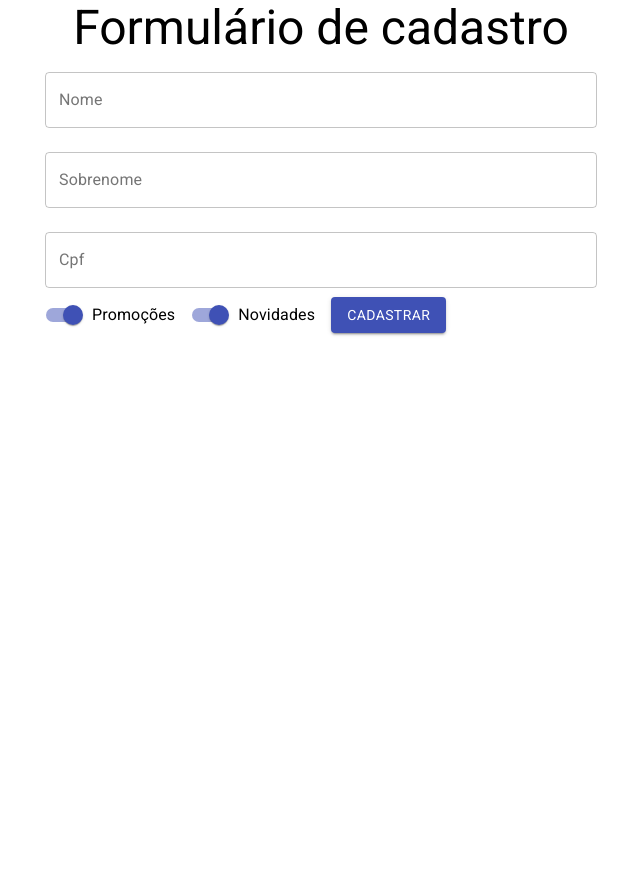
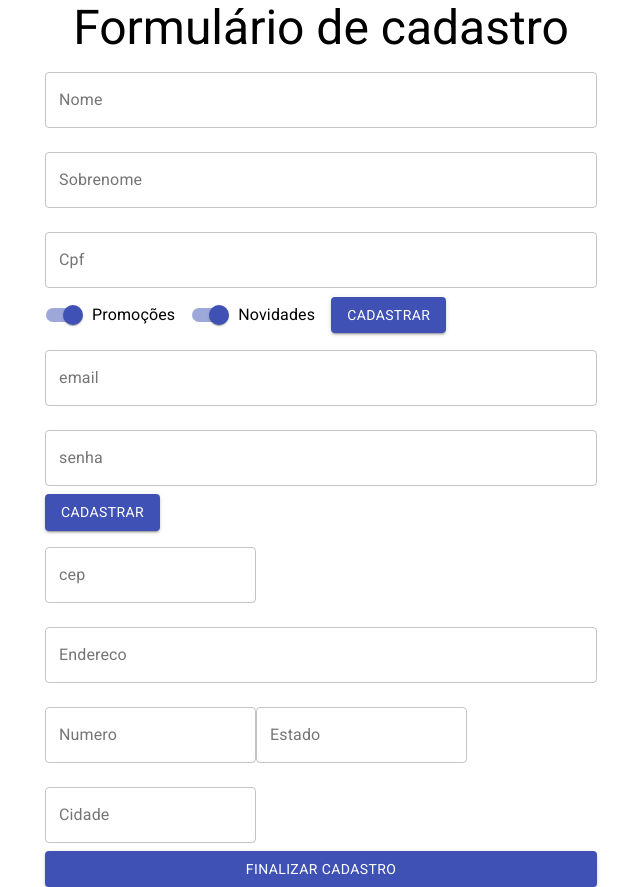
Before and after one commit to FabrizioGomes/react-form, a React (Create React App) app: page / in a window 1280 px wide. Shown: the whole page, without its empty margins (319-959 px from the left). Before the commit the page ends 800 px from the top, so only its background shows below. Built offline with nearby package versions, Linux system fonts and the light colour scheme.

Commit message:
Adding new forms

```diff
--- /dev/null
+++ b/src/components/FormularioCadastro/DadosEntrega.jsx
@@ -0,0 +1,50 @@
+import React from "react";
+import { TextField, Button } from "@material-ui/core";
+
+function DadosEntrega() {
+  return (
+    <form>
+      <TextField
+        id="cep"
+        label="cep"
+        type="number"
+        variant="outlined"
+        margin="normal"
+      ></TextField>
+      <TextField
+        id="endereco"
+        label="Endereco"
+        type="text"
+        variant="outlined"
+        margin="normal"
+        fullWidth
+      ></TextField>
+      <TextField
+        id="numero"
+        label="Numero"
+        type="number"
+        variant="outlined"
+        margin="normal"
+      ></TextField>
+      <TextField
+        id="estado"
+        label="Estado"
+        type="text"
+        variant="outlined"
+        margin="normal"
+      ></TextField>
+      <TextField
+        id="cidade"
+        label="Cidade"
+        type="text"
+        variant="outlined"
+        margin="normal"
+      ></TextField>
+      <Button type="submit" variant="contained" color="primary" fullWidth>
+        Finalizar Cadastro
+      </Button>
+    </form>
+  );
+}
+
+export default DadosEntrega;
--- /dev/null
+++ b/src/components/FormularioCadastro/DadosPessoais.jsx
@@ -0,0 +1,94 @@
+import React, { useState } from "react";
+import { TextField, Button, Switch, FormControlLabel } from "@material-ui/core";
+
+function DadosPessoais({aoEnviar, validarCPF}) {
+  const [nome, setNome] = useState("");
+  const [sobrenome, setSobrenome] = useState("");
+  const [cpf, setCpf] = useState("");
+  const [promocoes, setPromocoes] = useState(true);
+  const [novidades, setNovidades] = useState(true);
+  const [erros, setErros] = useState({cpf:{valido:true, texto:""}});
+
+  return (
+    <form
+      onSubmit={(event) => {
+        event.preventDefault();
+        aoEnviar({nome, sobrenome,cpf, novidades, promocoes})
+      }}
+    >
+      <TextField
+        value={nome}
+        onChange={(event) => {
+          setNome(event.target.value);
+        }}
+        id="nome"
+        label="Nome"
+        variant="outlined"
+        margin="normal"
+        fullWidth
+      />
+      <TextField
+        value={sobrenome}
+        onChange={(event) => {
+          setSobrenome(event.target.value);
+        }}
+        id="sobrenome"
+        label="Sobrenome"
+        variant="outlined"
+        margin="normal"
+        fullWidth
+      />
+      <TextField
+        value={cpf}
+        onChange={(event) => {
+          setCpf(event.target.value);
+        }}
+
+        onBlur={(event)=>{
+          const ehValido = validarCPF(cpf);
+          setErros({cpf:ehValido})
+        }}
+        error={!erros.cpf.valido}
+        helperText={erros.cpf.texto}
+        id="cpf"
+        label="Cpf"
+        variant="outlined"
+        margin="normal"
+        fullWidth
+      />
+
+      <FormControlLabel
+        label="Promoções"
+        control={
+          <Switch
+            checked={promocoes}
+            onChange={(event) => {
+              setPromocoes(event.target.checked);
+            }}
+            name="promocoes"
+            color="primary"
+          />
+        }
+      />
+      <FormControlLabel
+        label="Novidades"
+        control={
+          <Switch
+            checked={novidades}
+            onChange={(event) => {
+              setNovidades(event.target.checked);
+            }}
+            name="novidades"
+            color="primary"
+          />
+        }
+      />
+
+      <Button type="submit" variant="contained" color="primary">
+        Cadastrar
+      </Button>
+    </form>
+  );
+}
+
+export default DadosPessoais;
--- /dev/null
+++ b/src/components/FormularioCadastro/DadosUsuario.jsx
@@ -0,0 +1,30 @@
+import React from "react";
+import { TextField, Button } from "@material-ui/core";
+
+function DadosUsuario() {
+  return (
+    <form>
+      <TextField
+        id="email"
+        label="email"
+        type="email"
+        variant="outlined"
+        margin="normal"
+        fullWidth
+      ></TextField>
+      <TextField
+        id="senha"
+        label="senha"
+        type="password"
+        variant="outlined"
+        margin="normal"
+        fullWidth
+      ></TextField>
+      <Button type="submit" variant="contained" color="primary">
+        Cadastrar
+      </Button>
+    </form>
+  );
+}
+
+export default DadosUsuario;
--- a/src/components/FormularioCadastro/FormularioCadastro.jsx
+++ b/src/components/FormularioCadastro/FormularioCadastro.jsx
@@ -1,93 +1,16 @@
 import React, { useState } from "react";
-import { TextField, Button, Switch, FormControlLabel } from "@material-ui/core";
+import DadosPessoais from "./DadosPessoais";
+import DadosUsuario from "./DadosUsuario";
+import DadosEntrega from "./DadosEntrega";
 
 function FormularioCadastro({aoEnviar, validarCPF}) {
-  const [nome, setNome] = useState("");
-  const [sobrenome, setSobrenome] = useState("");
-  const [cpf, setCpf] = useState("");
-  const [promocoes, setPromocoes] = useState(true);
-  const [novidades, setNovidades] = useState(true);
-  const [erros, setErros] = useState({cpf:{valido:true, texto:""}});
 
   return (
-    <form
-      onSubmit={(event) => {
-        event.preventDefault();
-        aoEnviar({nome, sobrenome,cpf, novidades, promocoes})
-      }}
-    >
-      <TextField
-        value={nome}
-        onChange={(event) => {
-          setNome(event.target.value);
-        }}
-        id="nome"
-        label="Nome"
-        variant="outlined"
-        margin="normal"
-        fullWidth
-      />
-      <TextField
-        value={sobrenome}
-        onChange={(event) => {
-          setSobrenome(event.target.value);
-        }}
-        id="sobrenome"
-        label="Sobrenome"
-        variant="outlined"
-        margin="normal"
-        fullWidth
-      />
-      <TextField
-        value={cpf}
-        onChange={(event) => {
-          setCpf(event.target.value);
-        }}
-
-        onBlur={(event)=>{
-          const ehValido = validarCPF(cpf);
-          setErros({cpf:ehValido})
-        }}
-        error={!erros.cpf.valido}
-        helperText={erros.cpf.texto}
-        id="cpf"
-        label="Cpf"
-        variant="outlined"
-        margin="normal"
-        fullWidth
-      />
-
-      <FormControlLabel
-        label="Promoções"
-        control={
-          <Switch
-            checked={promocoes}
-            onChange={(event) => {
-              setPromocoes(event.target.checked);
-            }}
-            name="promocoes"
-            color="primary"
-          />
-        }
-      />
-      <FormControlLabel
-        label="Novidades"
-        control={
-          <Switch
-            checked={novidades}
-            onChange={(event) => {
-              setNovidades(event.target.checked);
-            }}
-            name="novidades"
-            color="primary"
-          />
-        }
-      />
-
-      <Button type="submit" variant="contained" color="primary">
-        Cadastrar
-      </Button>
-    </form>
+    <>
+    <DadosPessoais aoEnviar={aoEnviar} validarCPF={validarCPF}/>
+    <DadosUsuario/>
+    <DadosEntrega/>
+    </>
   );
 }
 
```
